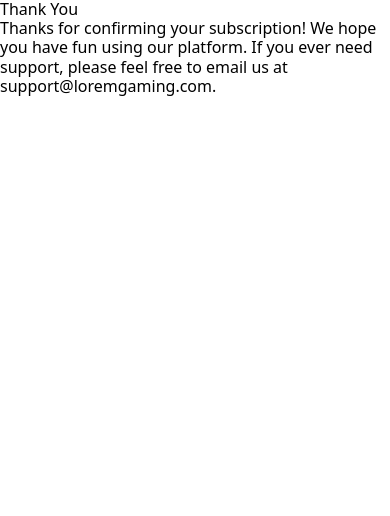
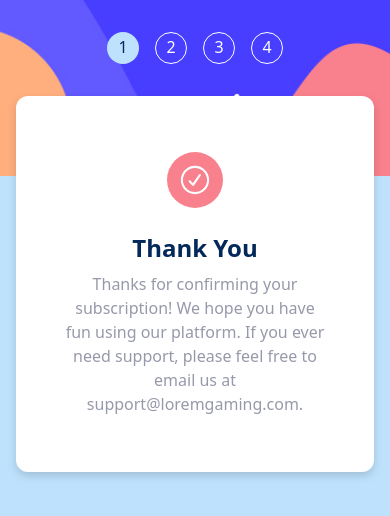
Before and after one commit to nofuenterr/multi-step-form, a React (Vite) app: page /thank-you in a window 390 px wide. Shown: the top 516 px of the page. Built offline with nearby package versions, Linux system fonts and the light colour scheme.

Commit message:
feat: add styles and responsiveness to ThankYou page

```diff
--- a/src/components/Form.jsx
+++ b/src/components/Form.jsx
@@ -9,6 +9,7 @@ export default function Form({
 	fields,
 	nextPath,
 	formSubmit,
+	formSubmitted,
 }) {
 	const { trigger, handleSubmit } = useFormContext();
 
@@ -44,14 +45,21 @@ export default function Form({
 			onSubmit={handleSubmit(nextStep)}
 			className="flex h-full flex-col gap-8 drop-shadow-lg md:drop-shadow-none"
 		>
-			<div className="z-10 mx-4 mb-auto rounded-xl bg-white px-6 py-8 md:m-10 md:flex md:h-full md:flex-col md:p-0 lg:mx-15 xl:mx-20">
+			<div className="z-10 mx-4 mb-auto justify-center rounded-xl bg-white px-6 py-8 md:m-10 md:flex md:h-full md:flex-col md:p-0 lg:mx-15 xl:mx-20">
+				{!formSubmitted && (
+					<>
 						<h1 className="mb-2 text-2xl font-bold text-blue-950 md:text-3xl">
 							{heading}
 						</h1>
-				<p className="mb-6 leading-tight text-gray-500 md:mb-8">{paragraph}</p>
+						<p className="mb-6 leading-tight text-gray-500 md:mb-8">
+							{paragraph}
+						</p>
+					</>
+				)}
 
 				{children}
 
+				{!formSubmitted && (
 					<div className="mt-auto hidden items-center md:flex">
 						{location.pathname !== '/' ? <GoBackButton /> : null}
 						<NextStepButton
@@ -60,8 +68,10 @@ export default function Form({
 							formSubmit={formSubmit}
 						/>
 					</div>
+				)}
 			</div>
 
+			{!formSubmitted && (
 				<div className="flex items-center bg-white p-4 md:hidden">
 					{location.pathname !== '/' ? <GoBackButton /> : null}
 					<NextStepButton
@@ -70,6 +80,7 @@ export default function Form({
 						formSubmit={formSubmit}
 					/>
 				</div>
+			)}
 		</form>
 	);
 }
--- a/src/pages/ThankYou.jsx
+++ b/src/pages/ThankYou.jsx
@@ -1,12 +1,25 @@
+import Container from '../components/Container';
+import Form from '../components/Form';
+import { CheckCircledIcon } from '@radix-ui/react-icons';
+
 export default function ThankYou() {
 	return (
-		<div>
-			<h1>Thank You</h1>
-			<p>
-				Thanks for confirming your subscription! We hope you have fun using our
-				platform. If you ever need support, please feel free to email us at
-				support@loremgaming.com.
-			</p>
-		</div>
+		<Container>
+			<Form formSubmitted={true}>
+				<div className="grid place-items-center p-6">
+					<div className="mb-6 grid size-14 place-content-center rounded-full bg-red-400 md:mb-8 md:size-20">
+						<CheckCircledIcon className="size-8 text-white md:size-11" />
+					</div>
+					<h1 className="mb-2 text-2xl font-bold text-blue-950 md:mb-4 md:text-3xl">
+						Thank You
+					</h1>
+					<p className="text-center leading-normal text-gray-500">
+						Thanks for confirming your subscription! We hope you have fun using
+						our platform. If you ever need support, please feel free to email us
+						at support@loremgaming.com.
+					</p>
+				</div>
+			</Form>
+		</Container>
 	);
 }
```
Lines whose indentation alone changed are shown as unchanged.
